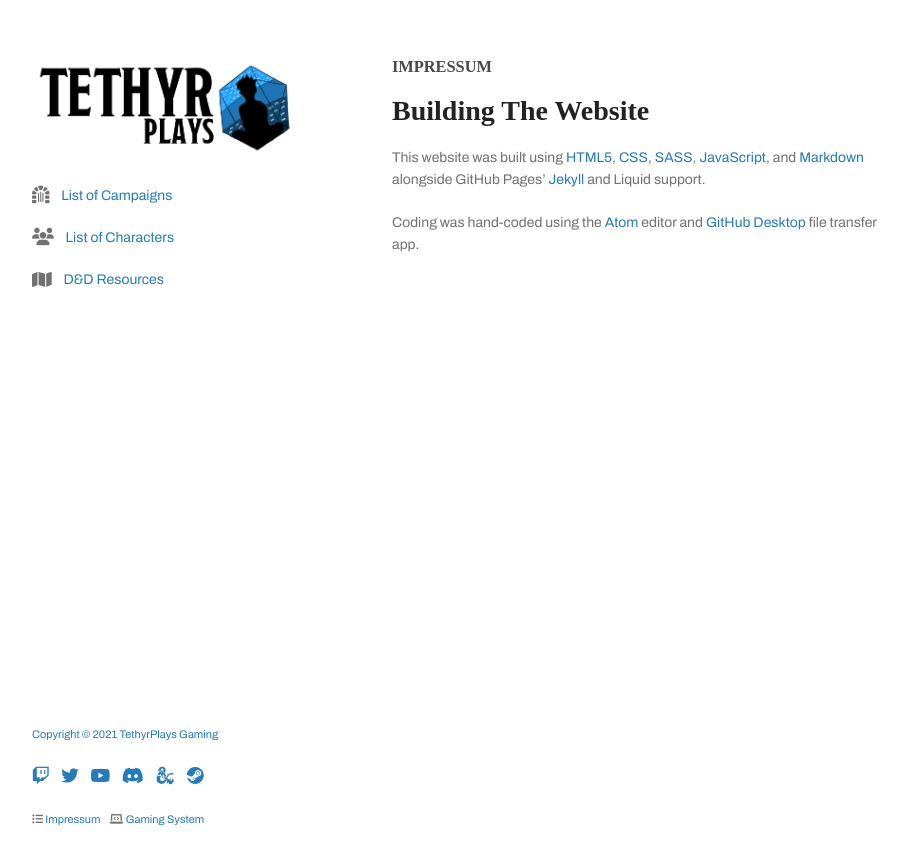
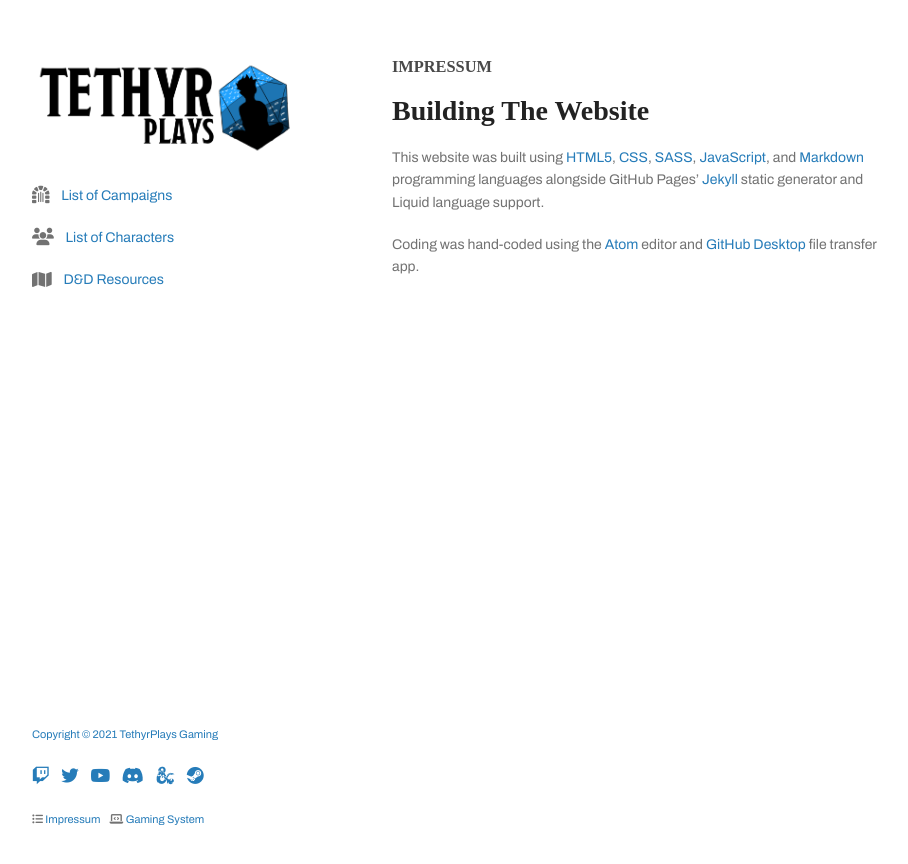
Before and after one commit to tethyrplays/tethyrplays, a Jekyll site: the page built from more-info/impressum.md, in a window 1280 px wide. Shown: the top 864 px of the page, without its empty margins (178-1086 px from the left). Built offline with Jekyll 4.4.1, drawn with Linux system fonts in a browser that asks for light colours; nearby versions of some CDN libraries; some web fonts are replaced; our own code applies the rules of GitHub Pages for plain Markdown files; the repository's description, which GitHub fills in, is left out.

Commit message:
Update impressum.md

```diff
--- a/more-info/impressum.md
+++ b/more-info/impressum.md
@@ -2,6 +2,6 @@
 
 # Building The Website
 
-This website was built using [HTML5](https://en.wikipedia.org/wiki/HTML5), [CSS](https://en.wikipedia.org/wiki/CSS), [SASS](https://en.wikipedia.org/wiki/Sass_(stylesheet_language)), [JavaScript](https://en.wikipedia.org/wiki/JavaScript), and [Markdown](https://en.wikipedia.org/wiki/Markdown) alongside GitHub Pages' [Jekyll](https://en.wikipedia.org/wiki/Jekyll_(software)) and Liquid support.
+This website was built using [HTML5](https://en.wikipedia.org/wiki/HTML5), [CSS](https://en.wikipedia.org/wiki/CSS), [SASS](https://en.wikipedia.org/wiki/Sass_(stylesheet_language)), [JavaScript](https://en.wikipedia.org/wiki/JavaScript), and [Markdown](https://en.wikipedia.org/wiki/Markdown) programming languages alongside GitHub Pages' [Jekyll](https://en.wikipedia.org/wiki/Jekyll_(software)) static generator and Liquid language support.
 
 Coding was hand-coded using the [Atom](https://atom.io/) editor and [GitHub Desktop](https://desktop.github.com/) file transfer app.
```
